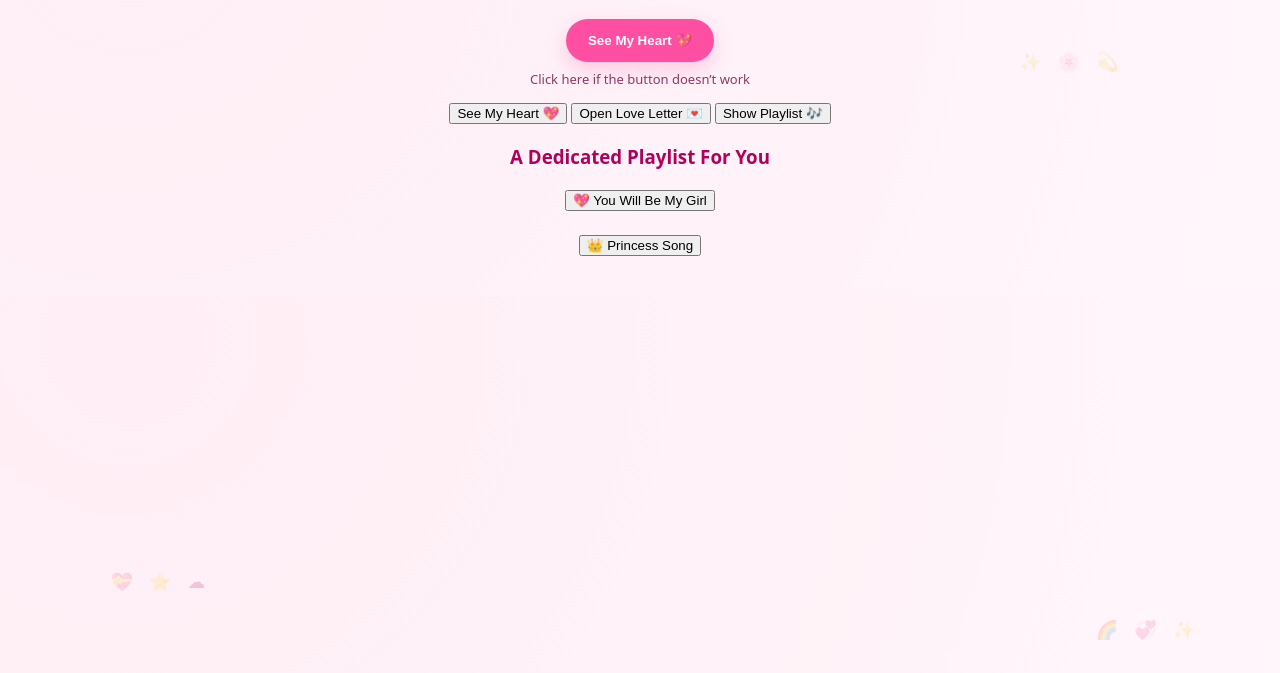
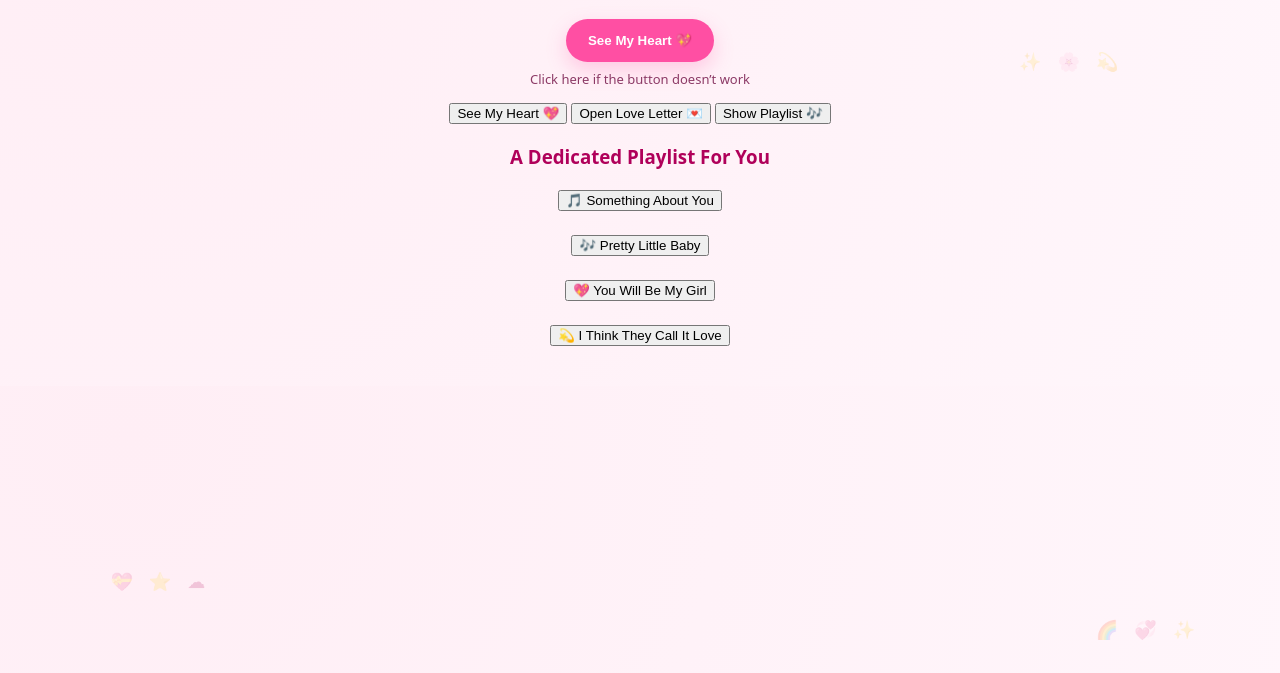
Before and after one commit to prashantkhari922-droid/princess-suprise, a plain HTML site: page index.html in a window 1280 px wide. Both pictures are taken after a click on the button "Show Playlist 🎶". Shown: the part 127-800 px from the top of the page. Drawn offline with Linux system fonts and the light colour scheme.

Commit message:
Update index.html

```diff
--- a/index.html
+++ b/index.html
@@ -199,13 +199,23 @@
   <h3>A Dedicated Playlist For You</h3>
 
   <!-- Song 1 -->
-  <button onclick="window.open('https://music.youtube.com/watch?v=sNojVK51UQ0&list=RDAMVM7bDYfNlkO8U','_blank')">
+  <button onclick="window.open('https://music.youtube.com/watch?v=7wtfhZwyrcc','_blank')">
+    🎵 Something About You
+  </button><br><br>
+
+  <!-- Song 2 -->
+  <button onclick="window.open('https://music.youtube.com/watch?v=JGwWNGJdvx8','_blank')">
+    🎶 Pretty Little Baby
+  </button><br><br>
+
+  <!-- Song 3 -->
+  <button onclick="window.open('https://music.youtube.com/watch?v=sNojVK51UQ0','_blank')">
     💖 You Will Be My Girl
   </button><br><br>
 
-  <!-- Song 2 -->
-  <button onclick="window.open('https://music.youtube.com/watch?v=l6nu6wcEImI&list=OLAK5uy_mqtkskflldQ98Kd4lsnxaXTZF_i-sq3YM','_blank')">
-    👑 Princess Song
+  <!-- Song 4 -->
+  <button onclick="window.open('https://music.youtube.com/watch?v=l6nu6wcEImI','_blank')">
+    💫 I Think They Call It Love
   </button>
 </div>
 
```
